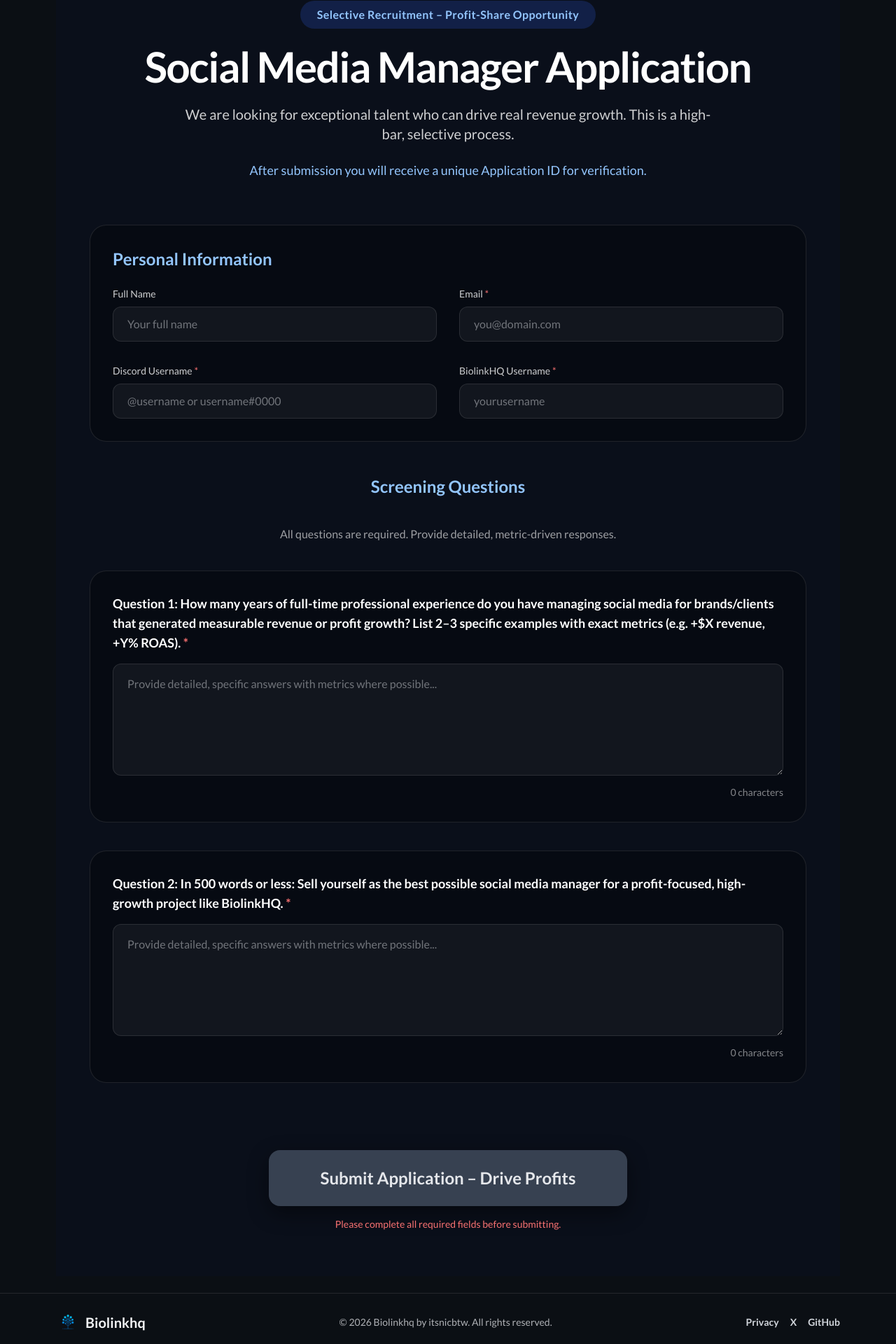
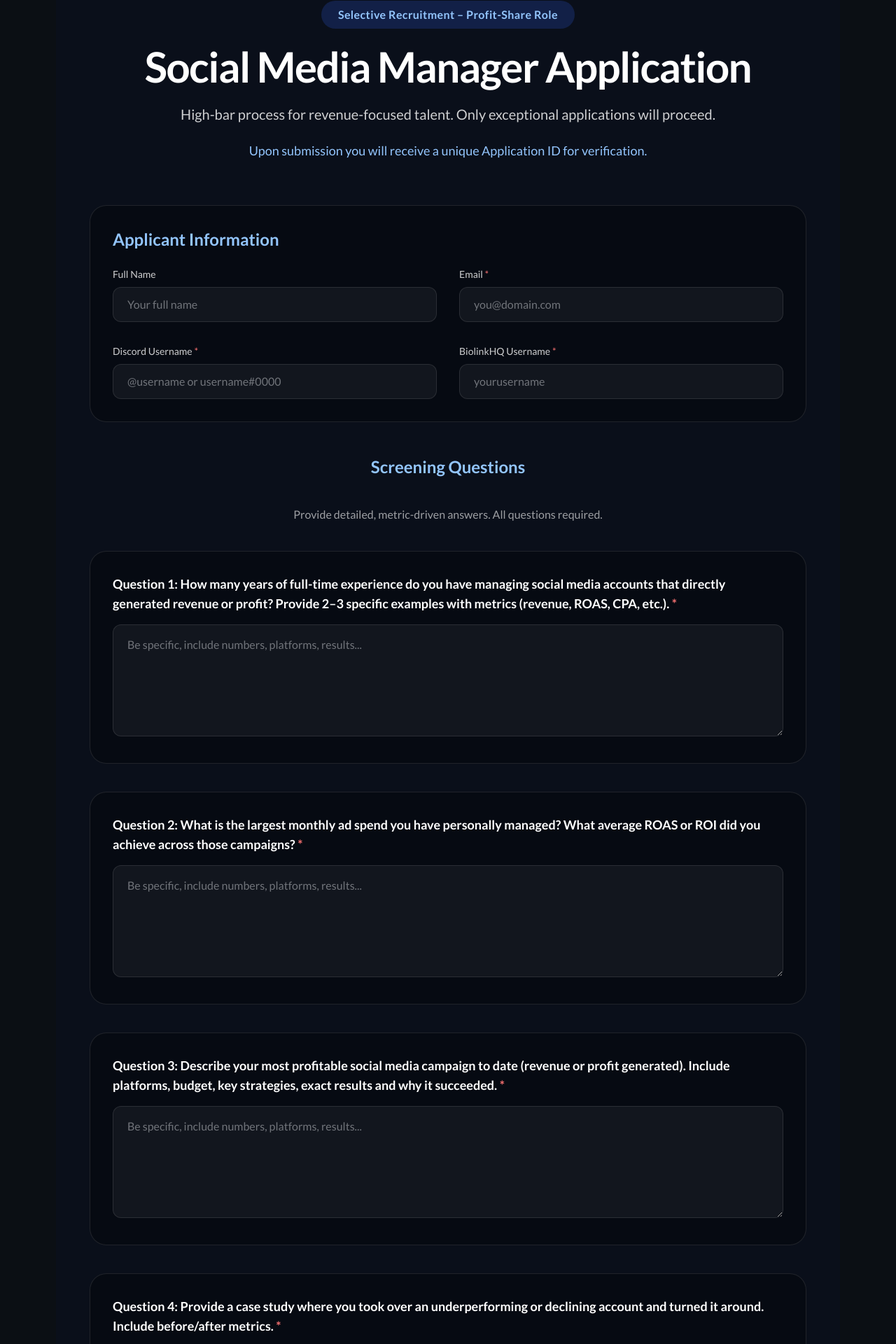
Before and after one commit to TheBioLink/biolinkhq, a Next.js app: page /application/social-media-manager in a window 1280 px wide. Shown: the part 144-2064 px from the top of the page at 70% size. Built offline with nearby package versions, Linux system fonts and the light colour scheme; no server answers.

Commit message:
Update page.js

```diff
--- a/src/app/(website)/application/[jobId]/page.js
+++ b/src/app/(website)/application/[jobId]/page.js
@@ -1,19 +1,55 @@
 // src/app/application/[jobId]/page.js
 "use client";
-import { useState, useEffect } from "react";
+import { useState } from "react";
 import Link from "next/link";
 import { useParams } from "next/navigation";
 import { v4 as uuidv4 } from "uuid";
 
-// ── 30 HARD SCREENING QUESTIONS ──
+// ── 10 PROFESSIONAL SCREENING QUESTIONS ──
 const questions = [
-  // (your full list of 30 questions here - kept the same)
-  { id: "q1", question: "How many years of full-time professional experience do you have managing social media for brands/clients that generated measurable revenue or profit growth? List 2–3 specific examples with exact metrics (e.g. +$X revenue, +Y% ROAS).", type: "textarea" },
-  // ... rest of questions q2 to q30 ...
-  { id: "q30", question: "In 500 words or less: Sell yourself as the best possible social media manager for a profit-focused, high-growth project like BiolinkHQ.", type: "textarea" },
+  {
+    id: "q1",
+    question: "How many years of full-time experience do you have managing social media accounts that directly generated revenue or profit? Provide 2–3 specific examples with metrics (revenue, ROAS, CPA, etc.).",
+  },
+  {
+    id: "q2",
+    question: "What is the largest monthly ad spend you have personally managed? What average ROAS or ROI did you achieve across those campaigns?",
+  },
+  {
+    id: "q3",
+    question: "Describe your most profitable social media campaign to date (revenue or profit generated). Include platforms, budget, key strategies, exact results and why it succeeded.",
+  },
+  {
+    id: "q4",
+    question: "Provide a case study where you took over an underperforming or declining account and turned it around. Include before/after metrics.",
+  },
+  {
+    id: "q5",
+    question: "What is your proven framework for scaling follower growth while maintaining or improving engagement rate and revenue performance? Include real numbers.",
+  },
+  {
+    id: "q6",
+    question: "Rank the platforms where you have the strongest expertise for driving direct sales/conversions in 2025–2026. Provide recent examples.",
+  },
+  {
+    id: "q7",
+    question: "How do you adapt strategy when a major platform algorithm changes significantly? Give a concrete example from the past 12 months.",
+  },
+  {
+    id: "q8",
+    question: "Describe your process for identifying and scaling high-ROI UGC or influencer partnerships. How do you measure and optimize these?",
+  },
+  {
+    id: "q9",
+    question: "What KPIs do you prioritize when the business goal is profit rather than vanity metrics? How do you report these to stakeholders?",
+  },
+  {
+    id: "q10",
+    question: "In 400 words or less: Why are you the best fit to drive revenue growth for BiolinkHQ through social media? Sell us on your value.",
+  },
 ];
 
-const MAX_MESSAGE_LENGTH = 1800; // Discord safe limit per message
+const MAX_EMBED_DESCRIPTION = 3900; // Discord embed description limit
 
 export default function JobApplication() {
   const params = useParams();
@@ -35,11 +71,6 @@ export default function JobApplication() {
   const [copySuccess, setCopySuccess] = useState(false);
   const [copyIdSuccess, setCopyIdSuccess] = useState(false);
 
-  // Track character counts for each answer
-  const [charCounts, setCharCounts] = useState(
-    questions.reduce((acc, q) => ({ ...acc, [q.id]: 0 }), {})
-  );
-
   const handleInputChange = (e) => {
     const { name, value } = e.target;
     setFormData((prev) => ({ ...prev, [name]: value }));
@@ -47,7 +78,6 @@ export default function JobApplication() {
 
   const handleAnswerChange = (id, value) => {
     setAnswers((prev) => ({ ...prev, [id]: value }));
-    setCharCounts((prev) => ({ ...prev, [id]: value.length }));
   };
 
   const isFormValid = () => {
@@ -59,43 +89,49 @@ export default function JobApplication() {
     );
   };
 
-  const formatBasicInfo = () => {
-    return `💼 **APPLICATION ID:** ${applicationId}\n\n` +
-           `**Position:** Social Media Manager (Profit-Share)\n` +
-           `**Submitted:** ${new Date().toUTCString()}\n\n` +
-           `**Full Name:** ${formData.fullName || "—"} \n` +
-           `**Email:** ${formData.email || "—"} \n` +
-           `**Discord Username:** ${formData.discordUsername || "—"} \n` +
-           `**BiolinkHQ Username:** ${formData.biolinkHqUsername || "—"} \n\n` +
-           `**Compensation Model:** Profit split from revenue generated\n` +
-           `**Account Creation Rules:** Applicant may propose new accounts using only approved company emails. Final setup and ownership remain with BiolinkHQ.\n\n`;
+  const createBasicEmbed = () => {
+    return {
+      title: `Application ID: ${applicationId}`,
+      description: `**Position:** Social Media Manager (Profit-Share)\n**Submitted:** ${new Date().toUTCString()}\n\n**Full Name:** ${formData.fullName || "—"}\n**Email:** ${formData.email || "—"}\n**Discord:** ${formData.discordUsername || "—"}\n**BiolinkHQ Username:** ${formData.biolinkHqUsername || "—"}\n\n**Compensation:** Profit split from revenue generated\n**Account Rules:** New accounts proposed by applicant, created with approved emails only, final setup & ownership by BiolinkHQ`,
+      color: 0x1E90FF, // Blue
+      footer: { text: "BiolinkHQ Application" },
+    };
   };
 
-  const chunkAnswers = () => {
-    let text = "📋 **Detailed Answers**\n\n";
+  const createAnswersEmbeds = () => {
+    const embeds = [];
+    let currentDescription = "";
+
     questions.forEach((q, i) => {
-      text += `**Q${i + 1}:** ${q.question}\n**Answer:** ${answers[q.id]?.trim() || "—"} \n\n──────────────────────────────\n\n`;
+      const answer = answers[q.id]?.trim() || "—";
+      const entry = `**Q${i + 1}:** ${q.question}\n**Answer:** ${answer}\n\n`;
+
+      if (currentDescription.length + entry.length > MAX_EMBED_DESCRIPTION) {
+        embeds.push({
+          title: embeds.length === 0 ? "Application Answers (Part 1)" : `Answers (Part ${embeds.length + 1})`,
+          description: currentDescription.trim(),
+          color: 0x00BFFF,
+        });
+        currentDescription = "";
+      }
+
+      currentDescription += entry;
     });
 
-    const chunks = [];
-    let current = "";
-    const lines = text.split("\n");
+    if (currentDescription.trim()) {
+      embeds.push({
+        title: embeds.length === 0 ? "Application Answers" : `Answers (Part ${embeds.length + 1})`,
+        description: currentDescription.trim(),
+        color: 0x00BFFF,
+      });
+    }
 
-    for (const line of lines) {
-      if (current.length + line.length + 1 > MAX_MESSAGE_LENGTH) {
-        chunks.push(current.trim());
-        current = "";
-      }
-      current += line + "\n";
-    }
-    if (current.trim()) chunks.push(current.trim());
-
-    return chunks;
+    return embeds;
   };
 
-  const sendToWebhook = async (content) => {
+  const sendToWebhook = async (embeds) => {
     const payload = {
-      content,
+      embeds,
       username: "BiolinkHQ Applications",
       avatar_url: "https://biolinkhq.com/favicon.ico",
     };
@@ -107,8 +143,8 @@ export default function JobApplication() {
     });
 
     if (!res.ok) {
-      const errorText = await res.text().catch(() => "Unknown error");
-      throw new Error(`Webhook error ${res.status}: ${errorText}`);
+      const errorText = await res.text().catch(() => "Unknown");
+      throw new Error(`Webhook failed (${res.status}): ${errorText}`);
     }
   };
 
@@ -124,29 +160,32 @@ export default function JobApplication() {
     setLoading(true);
 
     try {
-      // Send basic info first
-      await sendToWebhook(formatBasicInfo());
+      // Send basic info embed
+      await sendToWebhook([createBasicEmbed()]);
 
-      // Send answers in chunks
-      const chunks = chunkAnswers();
-      for (const chunk of chunks) {
-        await sendToWebhook(chunk);
-        // Small delay to avoid rate limiting
-        await new Promise((resolve) => setTimeout(resolve, 1200));
+      // Send answers embeds
+      const answerEmbeds = createAnswersEmbeds();
+      for (const embed of answerEmbeds) {
+        await sendToWebhook([embed]);
+        await new Promise((r) => setTimeout(r, 1500)); // avoid rate limits
       }
 
       setSubmitted(true);
     } catch (err) {
-      console.error("Submission failed:", err);
-      setErrorMessage(err.message || "Failed to submit application. Please try again later.");
+      console.error("Submission error:", err);
+      setErrorMessage(err.message || "Failed to submit application. Please try again.");
     } finally {
       setLoading(false);
     }
   };
 
   const copyFullApp = () => {
-    const fullText = formatBasicInfo() + chunkAnswers().join("\n\n");
-    navigator.clipboard.writeText(fullText);
+    let text = `Application ID: ${applicationId}\n\n`;
+    text += `Name: ${formData.fullName || "—"}\nEmail: ${formData.email || "—"}\nDiscord: ${formData.discordUsername || "—"}\nBiolinkHQ: ${formData.biolinkHqUsername || "—"}\n\n`;
+    questions.forEach((q, i) => {
+      text += `Q${i + 1}: ${q.question}\nA: ${answers[q.id]?.trim() || "—"}\n\n`;
+    });
+    navigator.clipboard.writeText(text);
     setCopySuccess(true);
     setTimeout(() => setCopySuccess(false), 2500);
   };
@@ -162,12 +201,8 @@ export default function JobApplication() {
       <div className="min-h-screen bg-[#0a0f1a] text-white flex items-center justify-center px-4 py-12">
         <div className="text-center max-w-lg">
           <h1 className="text-4xl font-black mb-6">Position Not Found</h1>
-          <p className="text-xl text-white/70 mb-8">
-            This job opening does not exist or is no longer available.
-          </p>
-          <Link href="/application" className="text-blue-400 hover:text-blue-300 text-lg underline">
-            ← View All Open Positions
-          </Link>
+          <p className="text-xl text-white/70 mb-8">This job opening does not exist or is no longer available.</p>
+          <Link href="/application" className="text-blue-400 hover:text-blue-300 text-lg underline">← View All Open Positions</Link>
         </div>
       </div>
     );
@@ -177,19 +212,17 @@ export default function JobApplication() {
     return (
       <div className="min-h-screen bg-[#0a0f1a] text-white flex items-center justify-center px-4 py-12">
         <div className="max-w-3xl text-center">
-          <div className="text-7xl mb-8">🎯</div>
-          <h1 className="text-5xl font-black mb-6">Application Submitted Successfully</h1>
-          <p className="text-xl text-white/80 mb-10">
-            Thank you for your submission. Only top candidates will be contacted via Discord.
-          </p>
+          <div className="text-7xl mb-8">✅</div>
+          <h1 className="text-5xl font-black mb-6">Application Received</h1>
+          <p className="text-xl text-white/80 mb-10">Thank you. Only top candidates will be contacted.</p>
 
           <div className="bg-gradient-to-br from-blue-900/30 to-black/50 border border-blue-500/40 rounded-2xl p-8 mb-10">
-            <p className="text-2xl font-bold text-blue-300 mb-6">Your Application ID</p>
+            <p className="text-2xl font-bold text-blue-300 mb-4">Your Application ID</p>
             <div className="text-2xl font-mono bg-black/60 p-5 rounded-xl mb-6 break-all select-all">
               {applicationId}
             </div>
             <p className="text-white/80 text-lg mb-6">
-              **Important:** Save this ID. When we reach out, please provide it to verify your application and protect against impersonation.
+              **Save this ID.** When we contact you, provide this ID to confirm legitimacy.
             </p>
             <button
               onClick={copyAppId}
@@ -206,9 +239,7 @@ export default function JobApplication() {
             {copySuccess ? "✅ Full Application Copied!" : "Copy Full Application (Backup)"}
           </button>
 
-          <Link href="/application" className="text-blue-400 hover:text-blue-300 text-lg underline">
-            ← Return to Open Positions
-          </Link>
+          <Link href="/application" className="text-blue-400 hover:text-blue-300 text-lg underline">← Back to Open Positions</Link>
         </div>
       </div>
     );
@@ -219,16 +250,16 @@ export default function JobApplication() {
       <div className="max-w-5xl mx-auto">
         <div className="text-center mb-16">
           <div className="inline-block bg-blue-900/40 text-blue-300 px-6 py-2 rounded-full font-semibold tracking-wide mb-6">
-            Selective Recruitment – Profit-Share Opportunity
+            Selective Recruitment – Profit-Share Role
           </div>
           <h1 className="text-5xl md:text-6xl font-black tracking-tight mb-6">
             Social Media Manager Application
           </h1>
           <p className="text-xl text-white/80 max-w-3xl mx-auto mb-6">
-            We are looking for exceptional talent who can drive real revenue growth. This is a high-bar, selective process.
+            High-bar process for revenue-focused talent. Only exceptional applications will proceed.
           </p>
           <p className="text-lg text-blue-300 font-medium">
-            After submission you will receive a unique Application ID for verification.
+            Upon submission you will receive a unique Application ID for verification.
           </p>
         </div>
 
@@ -241,7 +272,7 @@ export default function JobApplication() {
         <form onSubmit={handleSubmit} className="space-y-12">
           {/* Basic Information */}
           <section className="bg-black/30 border border-white/10 rounded-3xl p-8">
-            <h2 className="text-2xl font-bold mb-6 text-blue-300">Personal Information</h2>
+            <h2 className="text-2xl font-bold mb-6 text-blue-300">Applicant Information</h2>
             <div className="grid md:grid-cols-2 gap-8">
               <div>
                 <label className="block text-sm font-medium mb-2 text-white/80">Full Name</label>
@@ -299,11 +330,11 @@ export default function JobApplication() {
             </div>
           </section>
 
-          {/* Screening Questions */}
+          {/* Questions */}
           <section className="space-y-10">
             <h2 className="text-2xl font-bold text-center text-blue-300">Screening Questions</h2>
             <p className="text-center text-white/60 mb-8">
-              All questions are required. Provide detailed, metric-driven responses.
+              Provide detailed, metric-driven answers. All questions required.
             </p>
 
             {questions.map((q, i) => (
@@ -314,13 +345,10 @@ export default function JobApplication() {
                 <textarea
                   value={answers[q.id]}
                   onChange={(e) => handleAnswerChange(q.id, e.target.value)}
-                  className="w-full h-40 bg-white/5 border border-white/10 rounded-xl px-5 py-4 text-base focus:border-blue-500 focus:outline-none focus:ring-2 focus:ring-blue-500/30 resize-y min-h-[140px] transition"
-                  placeholder="Provide detailed, specific answers with metrics where possible..."
+                  className="w-full h-40 bg-white/5 border border-white/10 rounded-xl px-5 py-4 text-base focus:border-blue-500 focus:outline-none focus:ring-2 focus:ring-blue-500/30 resize-y min-h-[160px] transition"
+                  placeholder="Be specific, include numbers, platforms, results..."
                   required
                 />
-                <div className="mt-2 text-right text-sm text-white/50">
-                  {charCounts[q.id]} characters
-                </div>
               </div>
             ))}
           </section>
@@ -343,13 +371,13 @@ export default function JobApplication() {
                   Submitting...
                 </span>
               ) : (
-                "Submit Application – Drive Profits"
+                "Submit Application"
               )}
             </button>
 
             {!isFormValid() && (
               <p className="mt-4 text-red-400 text-sm">
-                Please complete all required fields before submitting.
+                Please complete all required fields.
               </p>
             )}
           </div>
```
